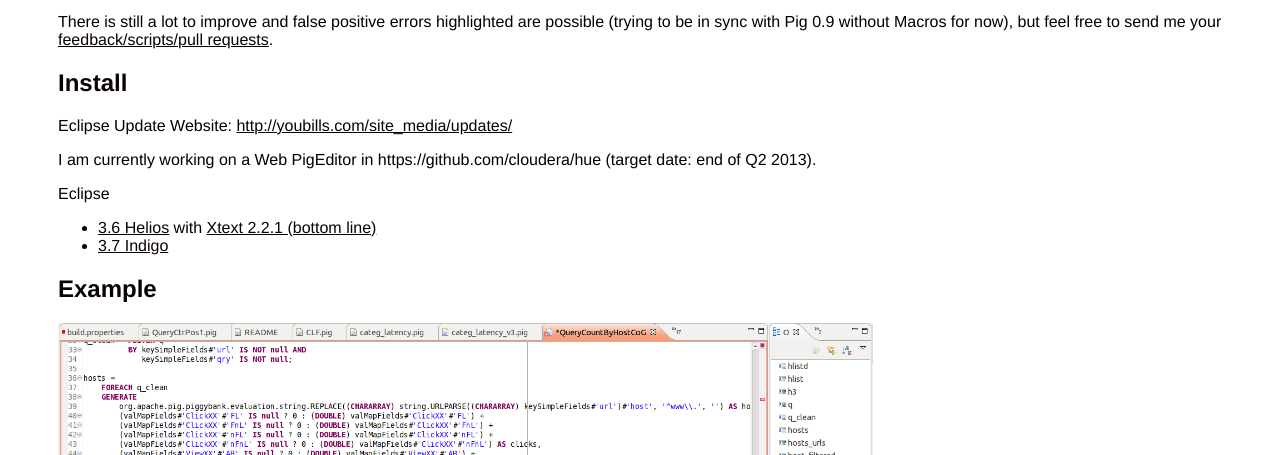
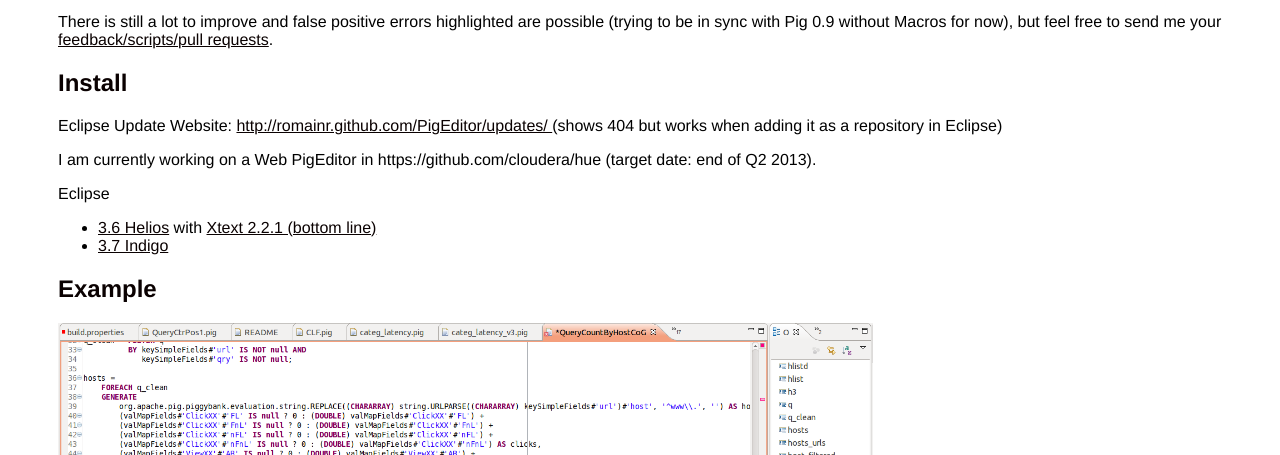
Before and after one commit to romainr/PigEditor, a plain HTML site: page index.html in a window 1280 px wide. Shown: the part 345-800 px from the top of the page. Drawn offline with Linux system fonts and the light colour scheme.

Commit message:
Update index.html

```diff
--- a/index.html
+++ b/index.html
@@ -69,7 +69,8 @@
     <h2>Install</h2>
     <p>
       Eclipse Update Website:
-      <a href="http://youbills.com/site_media/updates/">http://youbills.com/site_media/updates/</a>
+      <a href="http://romainr.github.com/PigEditor/updates/ ">http://romainr.github.com/PigEditor/updates/ </a>
+      (shows 404 but works when adding it as a repository in Eclipse)
     </p>
 
     <p>
```
